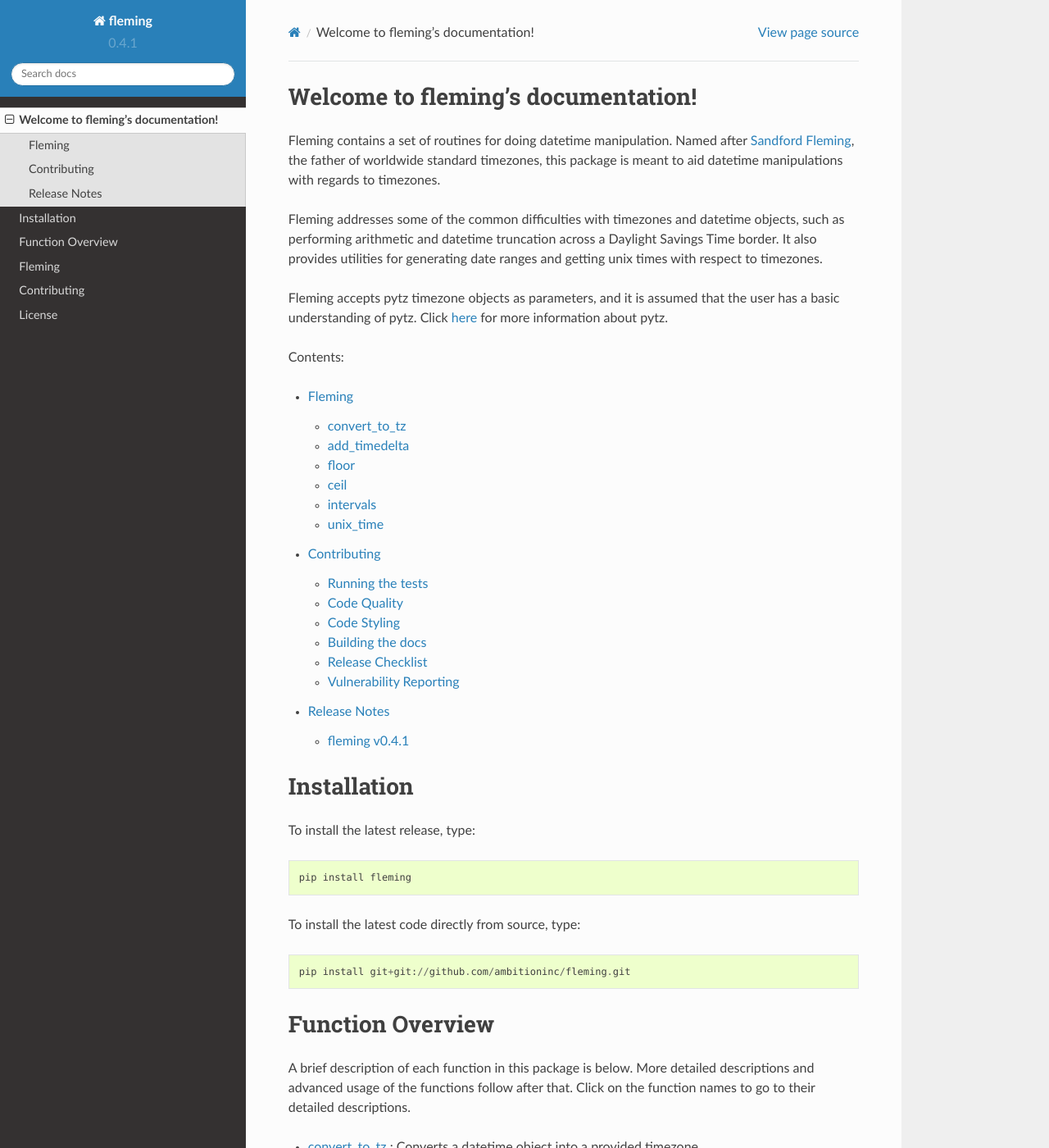
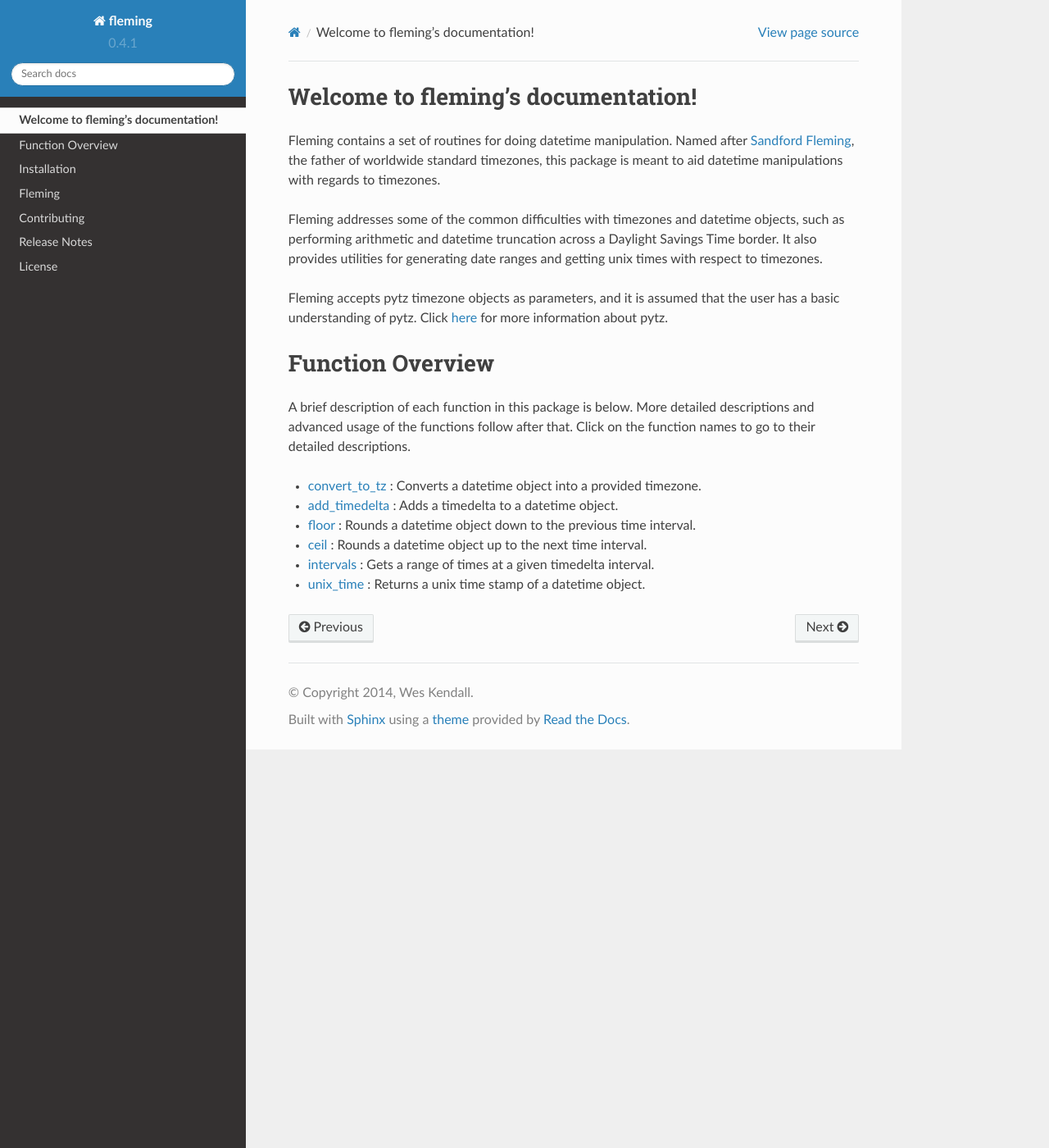
Before and after one commit to ambitioninc/fleming, a Sphinx documentation site: the page built from docs/index.rst, in a window 1280 px wide and 1400 px high. Shown: the whole window at 82% size. Built offline with Sphinx 7.4.7 and the Read the Docs theme 2.0.0, drawn with Linux system fonts in a browser that asks for light colours.

Commit message:
Updated python version, moved docs around

```diff
--- a/docs/contributing.rst
+++ b/docs/contributing.rst
@@ -70,8 +70,7 @@ Before a new release, please go through the following checklist:
 
 * Bump version in fleming/version.py
 * Git tag the version
-* Add a release note in docs/release_notes/
-* Add the newest release note to docs/release_notes/index.rst
+* Add a release note in docs/release_notes.rst
 * Upload to pypi
 
 Vulnerability Reporting
--- a/docs/index.rst
+++ b/docs/index.rst
@@ -16,26 +16,6 @@ about pytz.
 .. _Sandford Fleming: https://en.wikipedia.org/wiki/Sandford_Fleming
 .. _here: http://pytz.sourceforge.net/
 
-Contents:
-
-.. toctree::
-   :maxdepth: 2
-
-   ref/fleming
-   contributing
-   release_notes/index
-
-Installation
-============
-
-To install the latest release, type::
-
-    pip install fleming
-
-To install the latest code directly from source, type::
-
-    pip install git+git://github.com/ambitioninc/fleming.git
-
 Function Overview
 =================
 
--- a/docs/release_notes/index.rst
+++ /dev/null
@@ -1,7 +0,0 @@
-Release Notes
-=============
-
-.. toctree::
-   :maxdepth: 1
-
-   v0.4.1
--- a/docs/release_notes/v0.4.1.rst
+++ /dev/null
@@ -1,6 +0,0 @@
-fleming v0.4.1
-==============
-
-Added sphinx documentation and converted all docs to RestructuredText
-
-Docs added by Micah Hauslser
--- a/docs/toc.rst
+++ b/docs/toc.rst
@@ -5,6 +5,8 @@ Table of Contents
    :maxdepth: 2
 
    index
+   installation
    ref/fleming
    contributing
+   release_notes
    LICENSE
--- a/setup.py
+++ b/setup.py
@@ -46,8 +46,6 @@ setup(
         'Topic :: Software Development :: Libraries :: Python Modules',
         'License :: OSI Approved :: MIT License',
         'Programming Language :: Python :: 2.7',
-        'Programming Language :: Python :: 3.0',
-        'Programming Language :: Python :: 3.1',
         'Programming Language :: Python :: 3.2',
         'Programming Language :: Python :: 3.3',
         'Programming Language :: Python :: 3.4',
```
Also changed, not shown: docs/installation.rst (added, +10 -0 lines), docs/release_notes.rst (added, +7 -0 lines), .travis.yml.
